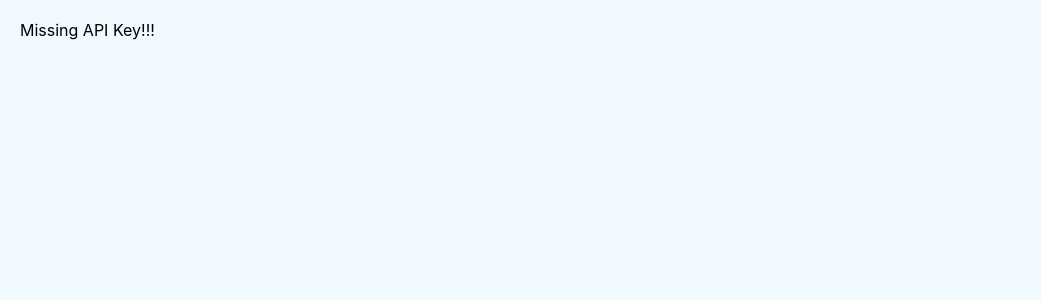
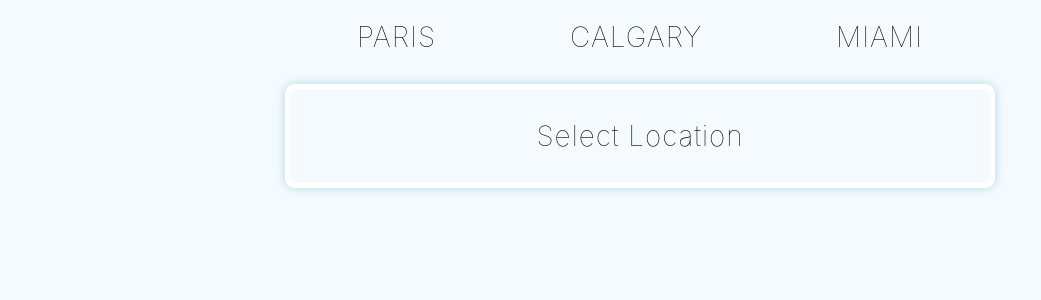
Before and after one commit to ekessler814/React-Portfolio, a React (Create React App) app: page / in a window 1280 px wide. Shown: the top 300 px of the page, without its empty margins (0-1041 px from the left). Built offline with nearby package versions, Linux system fonts and the light colour scheme; no server answers.

Commit message:
env var api key

```diff
--- a/src/components/Weather.css
+++ b/src/components/Weather.css
@@ -2,7 +2,7 @@ html,
 body,
 #root {
   height: 100%;
-  background-color: #f0f9fd;
+  background-color: #f4fafd;
 }
 .todayText {
   letter-spacing: 1px;
--- a/src/components/Weather.less
+++ b/src/components/Weather.less
@@ -1,5 +1,5 @@
 // constants
-@calm-blue: #f0f9fd;
+@calm-blue: #f4fafd;
 
 // page background
 html,
--- a/src/components/Weather.tsx
+++ b/src/components/Weather.tsx
@@ -2,7 +2,7 @@ import React, { Component } from "react";
 import { ForecastWeather, CurrentWeather } from "./WeatherCells";
 import "./Weather.css";
 
-const key = "";
+const key = process.env.WEATHER_API_KEY
 
 class WeatherPanel extends Component<any, any> {
   renderForecast() {
@@ -164,6 +164,9 @@ class Weather extends Component<any, any> {
   };
 
   componentDidMount() {
+    if (!key) {
+      return
+    }
     this.state.locations.forEach((place: string) => {
       const url =
         "https://api.openweathermap.org/geo/1.0/direct?q=" +
```
Also changed, not shown: src/logic.js (+17 -4 lines).
